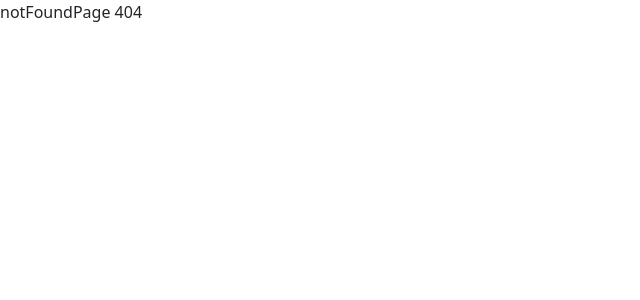
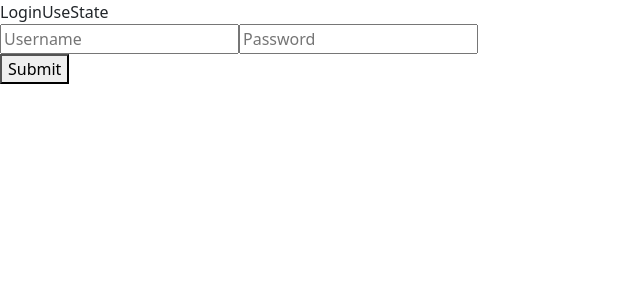
Before and after one commit to FedericoStagnaro/React-OpenBootCamp, a React (Create React App) app: page /loginState in a window 1280 px wide. Before the commit this address had no page. Shown: the top 300 px of the page, without its empty margins (0-640 px from the left). Built offline with nearby package versions, Linux system fonts and the light colour scheme.

Commit message:
add login with useState

```diff
--- a/src/RoutingFinal.js
+++ b/src/RoutingFinal.js
@@ -4,6 +4,7 @@ import { createBrowserRouter, RouterProvider, Link, redirect } from 'react-route
 import AxiosCRUDExample from './components/pure/AxiosCRUDExample';
 import AxiosExample from './components/pure/AxiosExample';
 import FetchService from './components/pure/FetchService';
+import LoginUseState from './components/pure/form/LoginUseState';
 import NotFoundPage from './pages/400/NotFoundPage';
 import Login from './pages/auth/Login';
 import Dashboard from './pages/dashboard/Dashboard';
@@ -41,6 +42,10 @@ function RoutingFinal() {
             path: '/crud',
             element: <AxiosCRUDExample></AxiosCRUDExample>
         },
+        {
+            path: '/loginState',
+            element: <LoginUseState></LoginUseState>
+        },
     ])
 
     return (<RouterProvider router={routes}></RouterProvider>);
--- /dev/null
+++ b/src/components/pure/form/LoginUseState.jsx
@@ -0,0 +1,64 @@
+
+import React, { useState } from 'react'
+
+export default function LoginUseState() {
+    const [username, setUsername] = useState('')
+    const [password, setPassword] = useState('')
+    const [error, setError] = useState('')
+    const [loggedIn, setLoggedIn] = useState(false)
+    const [loading, setLoading] = useState(false)
+
+    const login =  (username, password) => {
+        return new Promise((resolve, reject) => {
+            setTimeout(() => {
+                if (username === 'admin' && password === 'admin') {
+                    setLoading(false)
+                    setLoggedIn(true)
+                    resolve()
+                }
+                else {
+                    reject(new Error('Wrong credentials'))
+                }
+            }, 2000)
+        })
+    }
+
+    const submit = async (e) => {
+        e.preventDefault()
+        setError('')
+        setLoading(true)
+        try {
+            await login(username,password)
+        } catch (error) {
+            setError(`Invalid username or password : ${error}`)
+            setLoading(false)
+            setUsername('')
+            setPassword('')
+        }
+    }
+
+    const logout = () => {
+        setLoggedIn(false)
+    }
+    return (
+        <div>
+            LoginUseState
+            {
+                loggedIn
+                    ? (<h1>Welcomem {username} <button onClick={() => logout()}>Logout</button></h1>)
+                    : (
+                        <form onSubmit={(e) => submit(e)}>
+                            {error && <p style={{ color: 'tomato' }}>{error}</p>}
+                            <input type='text' placeholder='Username' name='username' value={username} onChange={(e)=> setUsername(e.currentTarget.value)}></input>
+                            <input type='text' placeholder='Password' name='password' value={password} onChange={(e)=> setPassword(e.currentTarget.value)}></input>
+                            <div>
+                                <button type='submit'>Submit</button>
+                                { loading && <p>Is loading...</p>}
+                            </div>
+                        </form>
+                    )
+            }
+
+        </div>
+    )
+}
```
